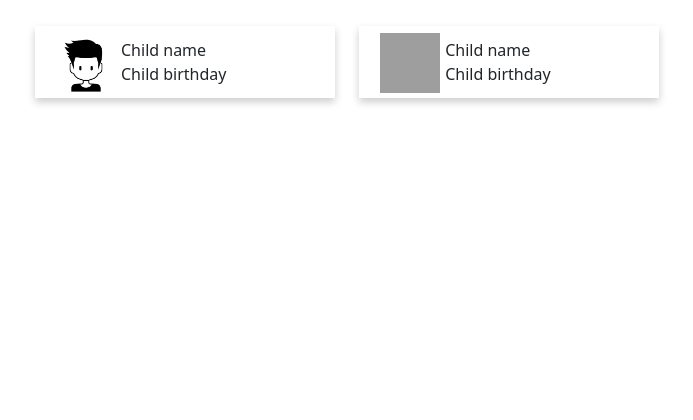
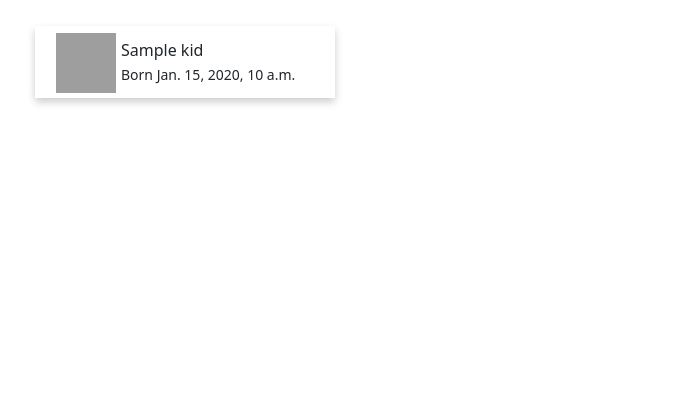
Before and after one commit to MotazBellah/cactus, a Django app: template cactusApp/templates/cactusApp/child.html in a window 1280 px wide. Shown: the top 420 px of the page, without its empty margins (57-750 px from the left). Run offline with Django 3.2, Linux system fonts and the light colour scheme; the template is opened without the code that fills it: most values are stand-ins (such as "Sample title", 1, 10 or a date in 2020); some libraries are stand-ins or nearby versions; grey boxes are pictures that could not be loaded.

Commit message:
Get the kids from  DB

```diff
--- a/cactusApp/templates/cactusApp/child.html
+++ b/cactusApp/templates/cactusApp/child.html
@@ -9,26 +9,23 @@
 </div> -->
 
 <div class="child-wrraper mt-10">
+    {% for i in kids %}
+
     <div class="child-card">
           <div class="card-container">
-              <img src="{% static 'img/boy.png' %}" alt="">
+              {% if i.gender == 'boy'%}
+                  <img src="{% static 'img/boy.png' %}" alt="">
+              {% else %}
+                  <img src="{% static 'img/girl.png' %}" alt="">
+              {% endif %}
               <div class="child-info">
-                  <span class="my-2">Child name</span><br>
-                  <span class="my-2">Child birthday</span>
+                  <span class="my-2">{{i.name}}</span><br>
+                  <span class="my-2 small">Born {{i.birthday}}</span>
               </div>
             </div>
     </div>
 
-    <div class="child-card">
-          <div class="card-container">
-              <img src="{% static 'img/girl.png' %}" alt="">
-              <div class="child-info">
-                  <span class="my-2">Child name</span><br>
-                  <span class="my-2">Child birthday</span>
-              </div>
-
-            </div>
-    </div>
+    {% endfor %}
 
 </div>
 
```
Also changed, not shown: cactusApp/views.py (+9 -1 lines).
